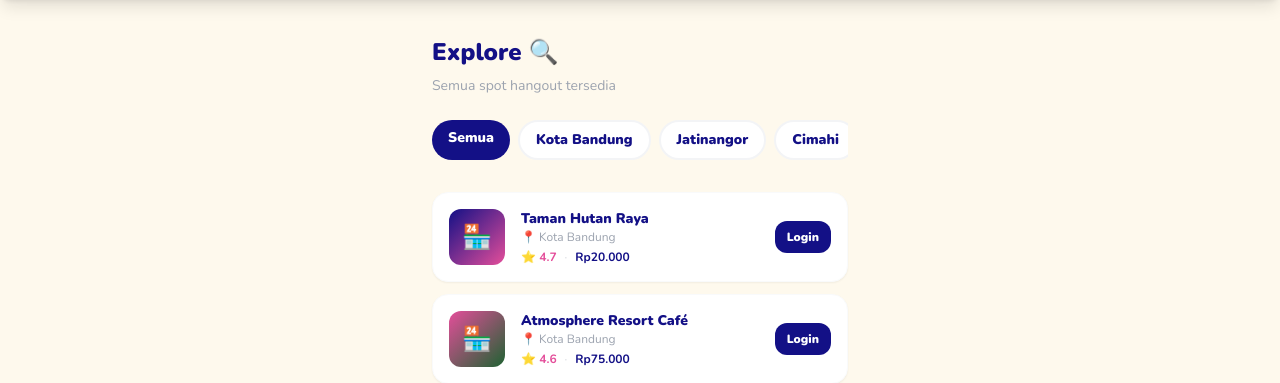
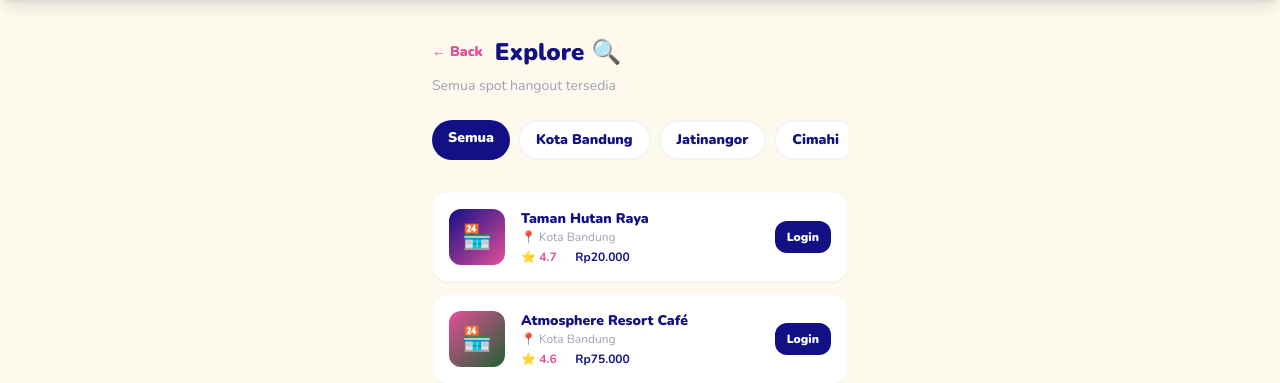
Before and after one commit to dellamalia/pickspot_foundation, a Flask app: page /explore in a window 1280 px wide. Shown: the part 56-439 px from the top of the page. Run offline with Flask 3, Linux system fonts and the light colour scheme; data comes from the database, SQL or seed files in the repository; data that the repository does not hold is empty; some libraries are stand-ins or nearby versions.

Commit message:
Update explore.html

```diff
--- a/templates/explore.html
+++ b/templates/explore.html
@@ -2,7 +2,10 @@
 {% block content %}
 <div class="max-w-md mx-auto px-4 py-6 pb-28">
 
-  <h1 class="text-[#131086] font-black text-2xl mb-2">Explore 🔍</h1>
+  <div class="flex items-center gap-3 mb-2">
+    <button onclick="history.back()" class="text-[#E44E9A] font-black text-sm hover:underline">← Back</button>
+    <h1 class="text-[#131086] font-black text-2xl">Explore 🔍</h1>
+  </div>
   <p class="text-gray-400 text-sm mb-6">Semua spot hangout tersedia</p>
 
   <!-- Filter by kota -->
```
